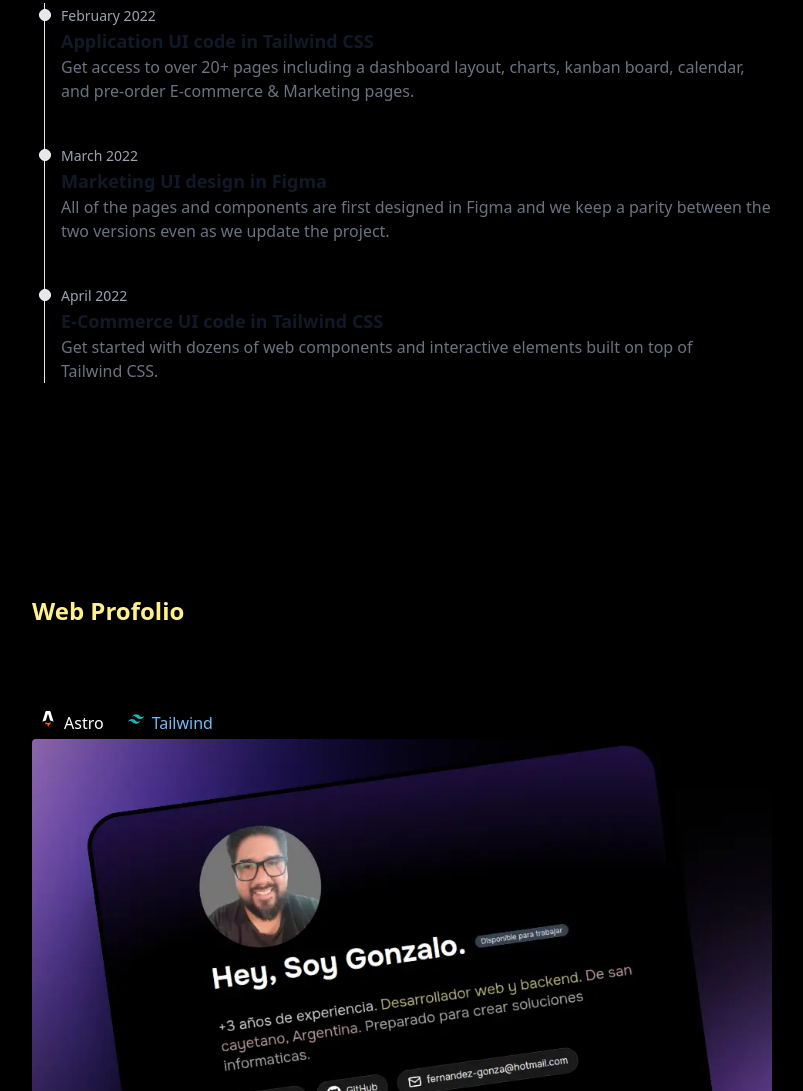
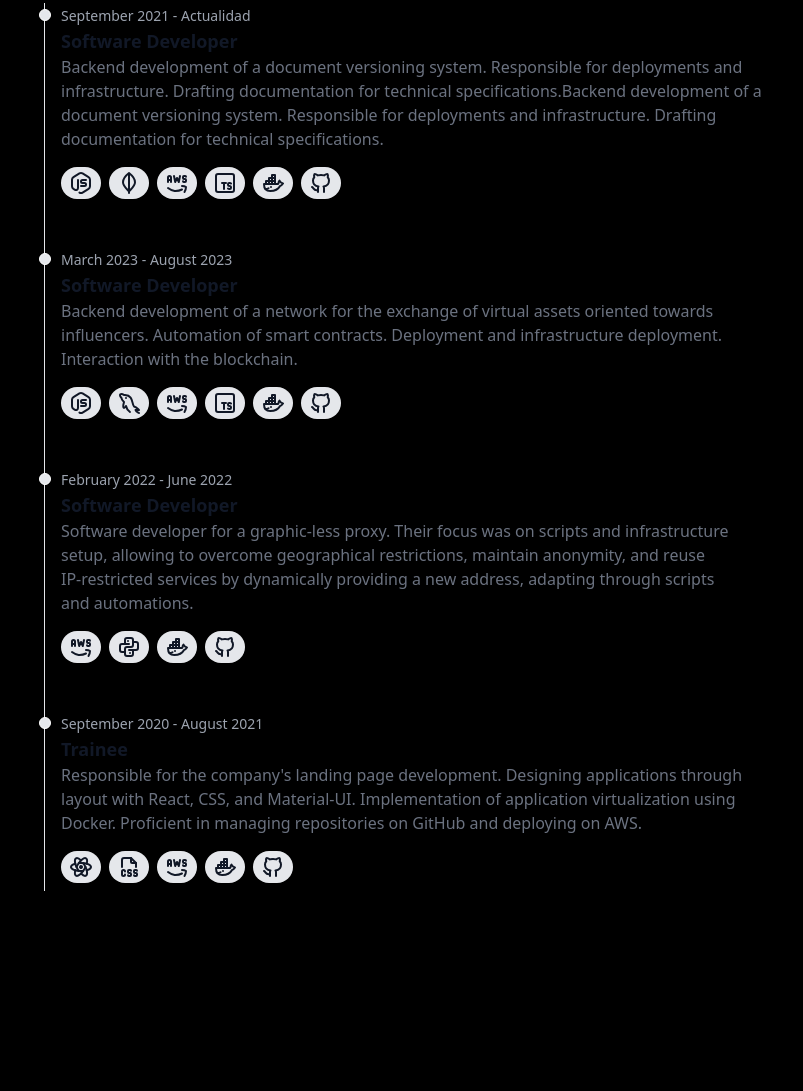
Before and after one commit to CharlyGon/Portfolio-Web, an Astro site: page / in a window 1280 px wide. Shown: the part 945-2036 px from the top of the page, without its empty margins (238-1041 px from the left). Built offline with nearby package versions, Linux system fonts and the light colour scheme; Astro itself is replaced by a stand-in of ours.

Commit message:
add more experience

```diff
--- a/src/components/Experience.astro
+++ b/src/components/Experience.astro
@@ -1,27 +1,98 @@
 ---
 import ExperienceItem from "./ExperienceItem.astro";
+import NodeIcon from "./icons/Node.astro";
+import ReactIcon from "./icons/React.astro";
+import MongoIcon from "./icons/MongoDB.astro";
+import MysqlIcon from "./icons/Mysql.astro";
+import AWSIcon from "./icons/Aws.astro";
+import CSSIcon from "./icons/Css.astro";
+import PythonIcon from "./icons/Python.astro";
+import TypescriptIcon from "./icons/Typescript.astro";
+import DockerIcon from "./icons/Docker.astro";
+import GitIcon from "./icons/Git.astro";
+
+
+const TAGS = {
+    Node: {
+        name: "Node.js",
+        class: "bg-green-100 text-green-800",
+        icon: NodeIcon,
+    },
+    React: {
+        name: "React.js",
+        class: "bg-blue-100 text-blue-800",
+        icon: ReactIcon,
+    },
+    Mongodb: {
+        name: "MongoDB",
+        class: "bg-green-100 text-green-800",
+        icon: MongoIcon,
+    },
+    Mysql: {
+        name: "MySQL",
+        class: "bg-blue-100 text-blue-800",
+        icon: MysqlIcon,
+    },
+    AWS: {
+        name: "AWS",
+        class: "bg-yellow-100 text-yellow-800",
+        icon: AWSIcon,
+    },
+    CSS: {
+        name: "CSS",
+        class: "bg-blue-100 text-blue-800",
+        icon: CSSIcon,
+    },
+    Python: {
+        name: "Python",
+        class: "bg-blue-100 text-blue-800",
+        icon: PythonIcon,
+    },
+    Typescript: {
+        name: "Typescript",
+        class: "bg-blue-100 text-blue-800",
+        icon: TypescriptIcon,
+    },
+    Docker: {
+        name: "Docker",
+        class: "bg-blue-100 text-blue-800",
+        icon: DockerIcon,
+    },
+    Git: {
+        name: "Git",
+        class: "bg-blue-100 text-blue-800",
+        icon: GitIcon,
+    },
+};
 
 const EXPERIENCE = [
     {
-        title: "Application UI code in Tailwind CSS",
-        date: "February 2022",
+        title: "Software Developer",
+        date: "September 2021 - Actualidad",
         description:
-            "Get access to over 20+ pages including a dashboard layout, charts, kanban board, calendar, and pre-order E-commerce & Marketing pages.",
-        link: "#",
+            "Backend development of a document versioning system. Responsible for deployments and infrastructure. Drafting documentation for technical specifications.Backend development of a document versioning system. Responsible for deployments and infrastructure. Drafting documentation for technical specifications.",
+        tags: [TAGS.Node, TAGS.Mongodb, TAGS.AWS, TAGS.Typescript, TAGS.Docker, TAGS.Git],
     },
     {
-        title: "Marketing UI design in Figma",
-        date: "March 2022",
+        title: "Software Developer",
+        date: "March 2023 - August 2023",
         description:
-            "All of the pages and components are first designed in Figma and we keep a parity between the two versions even as we update the project.",
-        link: "#",
+            "Backend development of a network for the exchange of virtual assets oriented towards influencers. Automation of smart contracts. Deployment and infrastructure deployment. Interaction with the blockchain.",
+        tags: [TAGS.Node, TAGS.Mysql, TAGS.AWS, TAGS.Typescript, TAGS.Docker, TAGS.Git],
     },
     {
-        title: "E-Commerce UI code in Tailwind CSS",
-        date: "April 2022",
+        title: "Software Developer",
+        date: "February 2022 - June 2022",
         description:
-            "Get started with dozens of web components and interactive elements built on top of Tailwind CSS.",
-        link: "#",
+            "Software developer for a graphic-less proxy. Their focus was on scripts and infrastructure setup, allowing to overcome geographical restrictions, maintain anonymity, and reuse IP-restricted services by dynamically providing a new address, adapting through scripts and automations.",
+        tags: [TAGS.AWS, TAGS.Python, TAGS.Docker, TAGS.Git],
+    },
+    {
+        title: "Trainee",
+        date: "September 2020 - August 2021",
+        description:
+            "Responsible for the company's landing page development. Designing applications through layout with React, CSS, and Material-UI. Implementation of application virtualization using Docker. Proficient in managing repositories on GitHub and deploying on AWS.",
+        tags: [TAGS.React, TAGS.CSS, TAGS.AWS, TAGS.Docker, TAGS.Git],
     },
 ];
 ---
--- a/src/components/ExperienceItem.astro
+++ b/src/components/ExperienceItem.astro
@@ -1,12 +1,14 @@
 ---
+import type { JSX } from 'astro/jsx-runtime';
+
 export interface Props {
     title: string;
     description: string;
-    link?: string;
+    tags?: { name: string; icon: JSX.Element }[];
     date: string;
 }
 
-const { title, description, link, date } = Astro.props;
+const { title, description, tags, date } = Astro.props;
 ---
 
 <div
@@ -20,6 +22,19 @@ const { title, description, link, date } = Astro.props;
 <h3 class="text-lg font-semibold text-gray-900 dark:text-yellow-200">
     {title}
 </h3>
-<p class="mb-4 text-base font-normal text-gray-500 dark:text-gray-400 text-pretty">
+<p
+    class="mb-4 text-base font-normal text-gray-500 dark:text-gray-400 text-pretty"
+>
     {description}
 </p>
+{
+    tags && (
+        <div class="flex flex-wrap">
+            {tags.map((tag) => (
+                <span class="px-2 py-1 mr-2 mb-2 text-sm font-medium text-gray-900 bg-gray-200 rounded-full dark:bg-gray-700 dark:text-gray-200">
+                    <tag.icon />
+                </span>
+            ))}
+        </div>
+    )
+}
--- a/src/components/LinkButton.astro
+++ b/src/components/LinkButton.astro
@@ -1,9 +1,11 @@
 ---
-const { href } = Astro.props
+const { href } = Astro.props;
 ---
 
 <a
   href={href}
+  target="_blank"
+  rel="noopener noreferrer"
   class="bg-white/5
     border dark:border-white/10 border-gray-300
     rounded-full
--- a/src/components/Projects.astro
+++ b/src/components/Projects.astro
@@ -4,6 +4,7 @@ import TailwindIcon from "./icons/Tailwind.astro";
 import GitHubIcon from "./icons/GitHub.astro";
 import LinkButton from "./LinkButton.astro";
 import WebIcon from "./icons/WebIcon.astro";
+
 
 const TAGS = {
     ASTRO: {
@@ -25,8 +26,9 @@ const PROJECTS = [
             "Lorem ipsum dolor sit amet, consectetur adipiscing elit. Nullam euismod, nisl eget ultricies aliquam, nunc nisl aliquet nunc, vitae aliquam nisl nunc eu nisl. ",
         image: "/projects/web.webp",
         tags: [TAGS.ASTRO, TAGS.TAILWIND],
-        link: "https://google.com",
-        github: "https://github.com",
+        link: "https://gonzalofernandez.netlify.app/",
+        github: "https://github.com/CharlyGon/porfolio-web",
+
     },
     {
         title: "Web Profolio",
--- /dev/null
+++ b/src/components/icons/Aws.astro
@@ -0,0 +1,21 @@
+<svg
+    {...Astro.props}
+    xmlns="http://www.w3.org/2000/svg"
+    class="icon icon-tabler icon-tabler-brand-aws"
+    width="24"
+    height="24"
+    viewBox="0 0 24 24"
+    stroke-width="2"
+    stroke="currentColor"
+    fill="none"
+    stroke-linecap="round"
+    stroke-linejoin="round"
+    ><path stroke="none" d="M0 0h24v24H0z" fill="none"></path><path
+        d="M17 18.5a15.198 15.198 0 0 1 -7.37 1.44a14.62 14.62 0 0 1 -6.63 -2.94"
+    ></path><path
+        d="M19.5 21c.907 -1.411 1.451 -3.323 1.5 -5c-1.197 -.773 -2.577 -.935 -4 -1"
+    ></path><path d="M3 11v-4.5a1.5 1.5 0 0 1 3 0v4.5"></path><path d="M3 9h3"
+    ></path><path d="M9 5l1.2 6l1.8 -4l1.8 4l1.2 -6"></path><path
+        d="M18 10.25c0 .414 .336 .75 .75 .75h1.25a1 1 0 0 0 1 -1v-1a1 1 0 0 0 -1 -1h-1a1 1 0 0 1 -1 -1v-1a1 1 0 0 1 1 -1h1.25a.75 .75 0 0 1 .75 .75"
+    ></path></svg
+>
--- /dev/null
+++ b/src/components/icons/Css.astro
@@ -0,0 +1,21 @@
+<svg
+    {...Astro.props}
+    xmlns="http://www.w3.org/2000/svg"
+    class="icon icon-tabler icon-tabler-file-type-css"
+    width="24"
+    height="24"
+    viewBox="0 0 24 24"
+    stroke-width="2"
+    stroke="currentColor"
+    fill="none"
+    stroke-linecap="round"
+    stroke-linejoin="round"
+    ><path stroke="none" d="M0 0h24v24H0z" fill="none"></path><path
+        d="M14 3v4a1 1 0 0 0 1 1h4"></path><path
+        d="M5 12v-7a2 2 0 0 1 2 -2h7l5 5v4"></path><path
+        d="M8 16.5a1.5 1.5 0 0 0 -3 0v3a1.5 1.5 0 0 0 3 0"></path><path
+        d="M11 20.25c0 .414 .336 .75 .75 .75h1.25a1 1 0 0 0 1 -1v-1a1 1 0 0 0 -1 -1h-1a1 1 0 0 1 -1 -1v-1a1 1 0 0 1 1 -1h1.25a.75 .75 0 0 1 .75 .75"
+    ></path><path
+        d="M17 20.25c0 .414 .336 .75 .75 .75h1.25a1 1 0 0 0 1 -1v-1a1 1 0 0 0 -1 -1h-1a1 1 0 0 1 -1 -1v-1a1 1 0 0 1 1 -1h1.25a.75 .75 0 0 1 .75 .75"
+    ></path></svg
+>
--- /dev/null
+++ b/src/components/icons/Docker.astro
@@ -0,0 +1,20 @@
+<svg
+    {...Astro.props}
+    xmlns="http://www.w3.org/2000/svg"
+    class="icon icon-tabler icon-tabler-brand-docker"
+    width="24"
+    height="24"
+    viewBox="0 0 24 24"
+    stroke-width="2"
+    stroke="currentColor"
+    fill="none"
+    stroke-linecap="round"
+    stroke-linejoin="round"
+    ><path stroke="none" d="M0 0h24v24H0z" fill="none"></path><path
+        d="M22 12.54c-1.804 -.345 -2.701 -1.08 -3.523 -2.94c-.487 .696 -1.102 1.568 -.92 2.4c.028 .238 -.32 1 -.557 1h-14c0 5.208 3.164 7 6.196 7c4.124 .022 7.828 -1.376 9.854 -5c1.146 -.101 2.296 -1.505 2.95 -2.46z"
+    ></path><path d="M5 10h3v3h-3z"></path><path d="M8 10h3v3h-3z"></path><path
+        d="M11 10h3v3h-3z"></path><path d="M8 7h3v3h-3z"></path><path
+        d="M11 7h3v3h-3z"></path><path d="M11 4h3v3h-3z"></path><path
+        d="M4.571 18c1.5 0 2.047 -.074 2.958 -.78"></path><path d="M10 16l0 .01"
+    ></path></svg
+>
--- /dev/null
+++ b/src/components/icons/Git.astro
@@ -0,0 +1,16 @@
+<svg
+    {...Astro.props}
+    xmlns="http://www.w3.org/2000/svg"
+    class="icon icon-tabler icon-tabler-brand-github"
+    width="24"
+    height="24"
+    viewBox="0 0 24 24"
+    stroke-width="2"
+    stroke="currentColor"
+    fill="none"
+    stroke-linecap="round"
+    stroke-linejoin="round"
+    ><path stroke="none" d="M0 0h24v24H0z" fill="none"></path><path
+        d="M9 19c-4.3 1.4 -4.3 -2.5 -6 -3m12 5v-3.5c0 -1 .1 -1.4 -.5 -2c2.8 -.3 5.5 -1.4 5.5 -6a4.6 4.6 0 0 0 -1.3 -3.2a4.2 4.2 0 0 0 -.1 -3.2s-1.1 -.3 -3.5 1.3a12.3 12.3 0 0 0 -6.2 0c-2.4 -1.6 -3.5 -1.3 -3.5 -1.3a4.2 4.2 0 0 0 -.1 3.2a4.6 4.6 0 0 0 -1.3 3.2c0 4.6 2.7 5.7 5.5 6c-.6 .6 -.6 1.2 -.5 2v3.5"
+    ></path></svg
+>
--- /dev/null
+++ b/src/components/icons/MongoDB.astro
@@ -0,0 +1,17 @@
+<svg
+    {...Astro.props}
+    xmlns="http://www.w3.org/2000/svg"
+    class="icon icon-tabler icon-tabler-brand-mongodb"
+    width="24"
+    height="24"
+    viewBox="0 0 24 24"
+    stroke-width="2"
+    stroke="currentColor"
+    fill="none"
+    stroke-linecap="round"
+    stroke-linejoin="round"
+    ><path stroke="none" d="M0 0h24v24H0z" fill="none"></path><path d="M12 3v19"
+    ></path><path
+        d="M18 11.227c0 3.273 -1.812 4.77 -6 9.273c-4.188 -4.503 -6 -6 -6 -9.273c0 -4.454 3.071 -6.927 6 -9.227c2.929 2.3 6 4.773 6 9.227z"
+    ></path></svg
+>
--- /dev/null
+++ b/src/components/icons/Mysql.astro
@@ -0,0 +1,16 @@
+<svg
+    {...Astro.props}
+    xmlns="http://www.w3.org/2000/svg"
+    class="icon icon-tabler icon-tabler-brand-mysql"
+    width="24"
+    height="24"
+    viewBox="0 0 24 24"
+    stroke-width="2"
+    stroke="currentColor"
+    fill="none"
+    stroke-linecap="round"
+    stroke-linejoin="round"
+    ><path stroke="none" d="M0 0h24v24H0z" fill="none"></path><path
+        d="M13 21c-1.427 -1.026 -3.59 -3.854 -4 -6c-.486 .77 -1.501 2 -2 2c-1.499 -.888 -.574 -3.973 0 -6c-1.596 -1.433 -2.468 -2.458 -2.5 -4c-3.35 -3.44 -.444 -5.27 2.5 -3h1c8.482 .5 6.421 8.07 9 11.5c2.295 .522 3.665 2.254 5 3.5c-2.086 -.2 -2.784 -.344 -3.5 0c.478 1.64 2.123 2.2 3.5 3"
+    ></path><path d="M9 7h.01"></path></svg
+>
--- /dev/null
+++ b/src/components/icons/Node.astro
@@ -0,0 +1,16 @@
+<svg
+    {...Astro.props}
+    xmlns="http://www.w3.org/2000/svg"
+    width="24"
+    height="24"
+    viewBox="0 0 24 24"
+    stroke-width="2"
+    stroke="currentColor"
+    fill="none"
+    stroke-linecap="round"
+    stroke-linejoin="round"
+    ><path stroke="none" d="M0 0h24v24H0z" fill="none"></path><path
+        d="M9 9v8.044a2 2 0 0 1 -2.996 1.734l-1.568 -.9a3 3 0 0 1 -1.436 -2.561v-6.635a3 3 0 0 1 1.436 -2.56l6 -3.667a3 3 0 0 1 3.128 0l6 3.667a3 3 0 0 1 1.436 2.561v6.634a3 3 0 0 1 -1.436 2.56l-6 3.667a3 3 0 0 1 -3.128 0"
+    ></path><path d="M17 9h-3.5a1.5 1.5 0 0 0 0 3h2a1.5 1.5 0 0 1 0 3h-3.5"
+    ></path></svg
+>
--- /dev/null
+++ b/src/components/icons/Python.astro
@@ -0,0 +1,18 @@
+<svg
+    {...Astro.props}
+    xmlns="http://www.w3.org/2000/svg"
+    class="icon icon-tabler icon-tabler-brand-python"
+    width="24"
+    height="24"
+    viewBox="0 0 24 24"
+    stroke-width="2"
+    stroke="currentColor"
+    fill="none"
+    stroke-linecap="round"
+    stroke-linejoin="round"
+    ><path stroke="none" d="M0 0h24v24H0z" fill="none"></path><path
+        d="M12 9h-7a2 2 0 0 0 -2 2v4a2 2 0 0 0 2 2h3"></path><path
+        d="M12 15h7a2 2 0 0 0 2 -2v-4a2 2 0 0 0 -2 -2h-3"></path><path
+        d="M8 9v-4a2 2 0 0 1 2 -2h4a2 2 0 0 1 2 2v5a2 2 0 0 1 -2 2h-4a2 2 0 0 0 -2 2v5a2 2 0 0 0 2 2h4a2 2 0 0 0 2 -2v-4"
+    ></path><path d="M11 6l0 .01"></path><path d="M13 18l0 .01"></path></svg
+>
--- /dev/null
+++ b/src/components/icons/React.astro
@@ -0,0 +1,27 @@
+<svg
+    {...Astro.props}
+    xmlns="http://www.w3.org/2000/svg"
+    class="icon icon-tabler icon-tabler-brand-react"
+    width="24"
+    height="24"
+    viewBox="0 0 24 24"
+    stroke-width="2"
+    stroke="currentColor"
+    fill="none"
+    stroke-linecap="round"
+    stroke-linejoin="round"
+    ><path stroke="none" d="M0 0h24v24H0z" fill="none"></path><path
+        d="M6.306 8.711c-2.602 .723 -4.306 1.926 -4.306 3.289c0 2.21 4.477 4 10 4c.773 0 1.526 -.035 2.248 -.102"
+    ></path><path
+        d="M17.692 15.289c2.603 -.722 4.308 -1.926 4.308 -3.289c0 -2.21 -4.477 -4 -10 -4c-.773 0 -1.526 .035 -2.25 .102"
+    ></path><path
+        d="M6.305 15.287c-.676 2.615 -.485 4.693 .695 5.373c1.913 1.105 5.703 -1.877 8.464 -6.66c.387 -.67 .733 -1.339 1.036 -2"
+    ></path><path
+        d="M17.694 8.716c.677 -2.616 .487 -4.696 -.694 -5.376c-1.913 -1.105 -5.703 1.877 -8.464 6.66c-.387 .67 -.733 1.34 -1.037 2"
+    ></path><path
+        d="M12 5.424c-1.925 -1.892 -3.82 -2.766 -5 -2.084c-1.913 1.104 -1.226 5.877 1.536 10.66c.386 .67 .793 1.304 1.212 1.896"
+    ></path><path
+        d="M12 18.574c1.926 1.893 3.821 2.768 5 2.086c1.913 -1.104 1.226 -5.877 -1.536 -10.66c-.375 -.65 -.78 -1.283 -1.212 -1.897"
+    ></path><path d="M11.5 12.866a1 1 0 1 0 1 -1.732a1 1 0 0 0 -1 1.732z"
+    ></path></svg
+>
--- /dev/null
+++ b/src/components/icons/Typescript.astro
@@ -0,0 +1,18 @@
+<svg
+    {...Astro.props}
+    xmlns="http://www.w3.org/2000/svg"
+    class="icon icon-tabler icon-tabler-brand-typescript"
+    width="24"
+    height="24"
+    viewBox="0 0 24 24"
+    stroke-width="2"
+    stroke="currentColor"
+    fill="none"
+    stroke-linecap="round"
+    stroke-linejoin="round"
+    ><path stroke="none" d="M0 0h24v24H0z" fill="none"></path><path
+        d="M15 17.5c.32 .32 .754 .5 1.207 .5h.543c.69 0 1.25 -.56 1.25 -1.25v-.25a1.5 1.5 0 0 0 -1.5 -1.5a1.5 1.5 0 0 1 -1.5 -1.5v-.25c0 -.69 .56 -1.25 1.25 -1.25h.543c.453 0 .887 .18 1.207 .5"
+    ></path><path d="M9 12h4"></path><path d="M11 12v6"></path><path
+        d="M21 19v-14a2 2 0 0 0 -2 -2h-14a2 2 0 0 0 -2 2v14a2 2 0 0 0 2 2h14a2 2 0 0 0 2 -2z"
+    ></path></svg
+>
```
